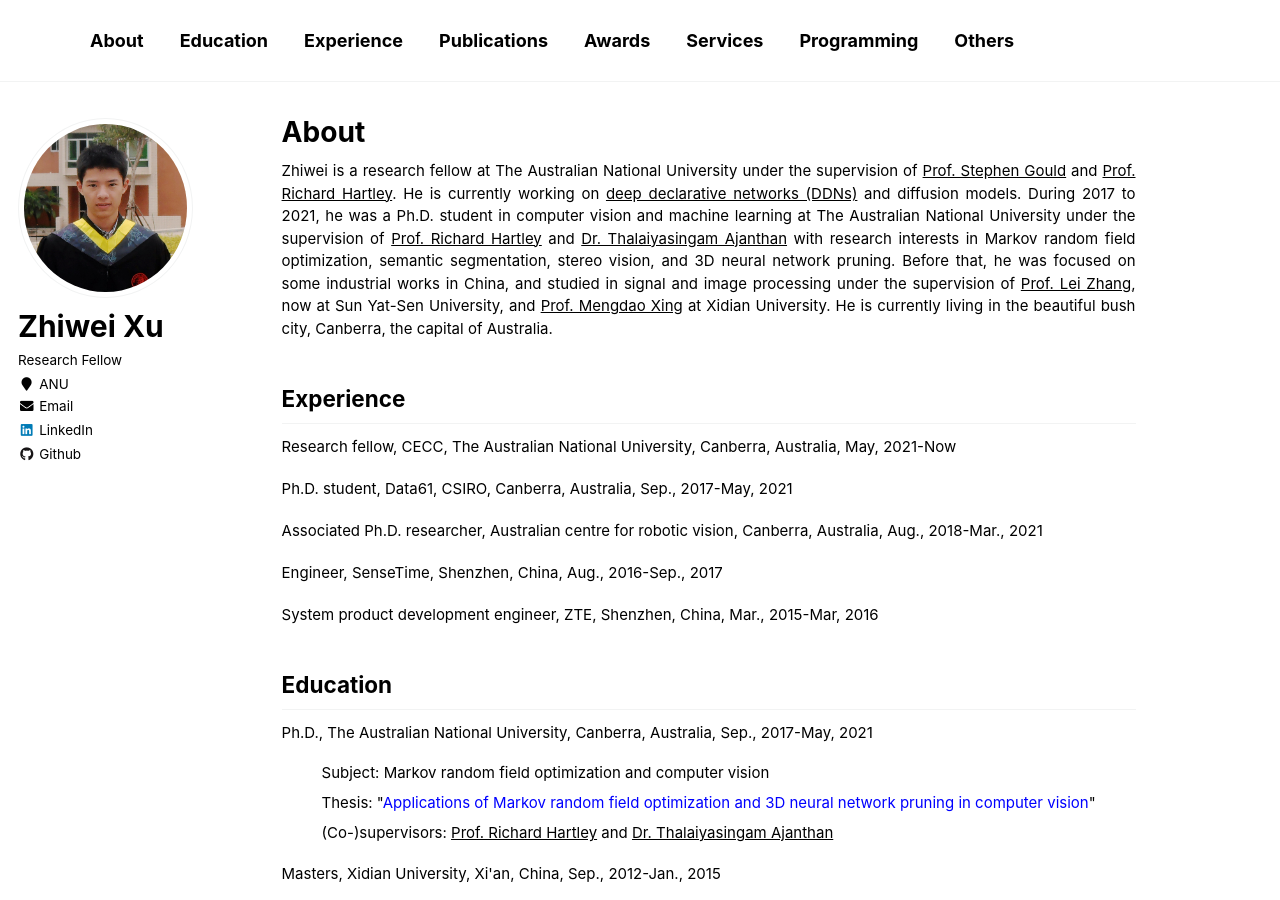
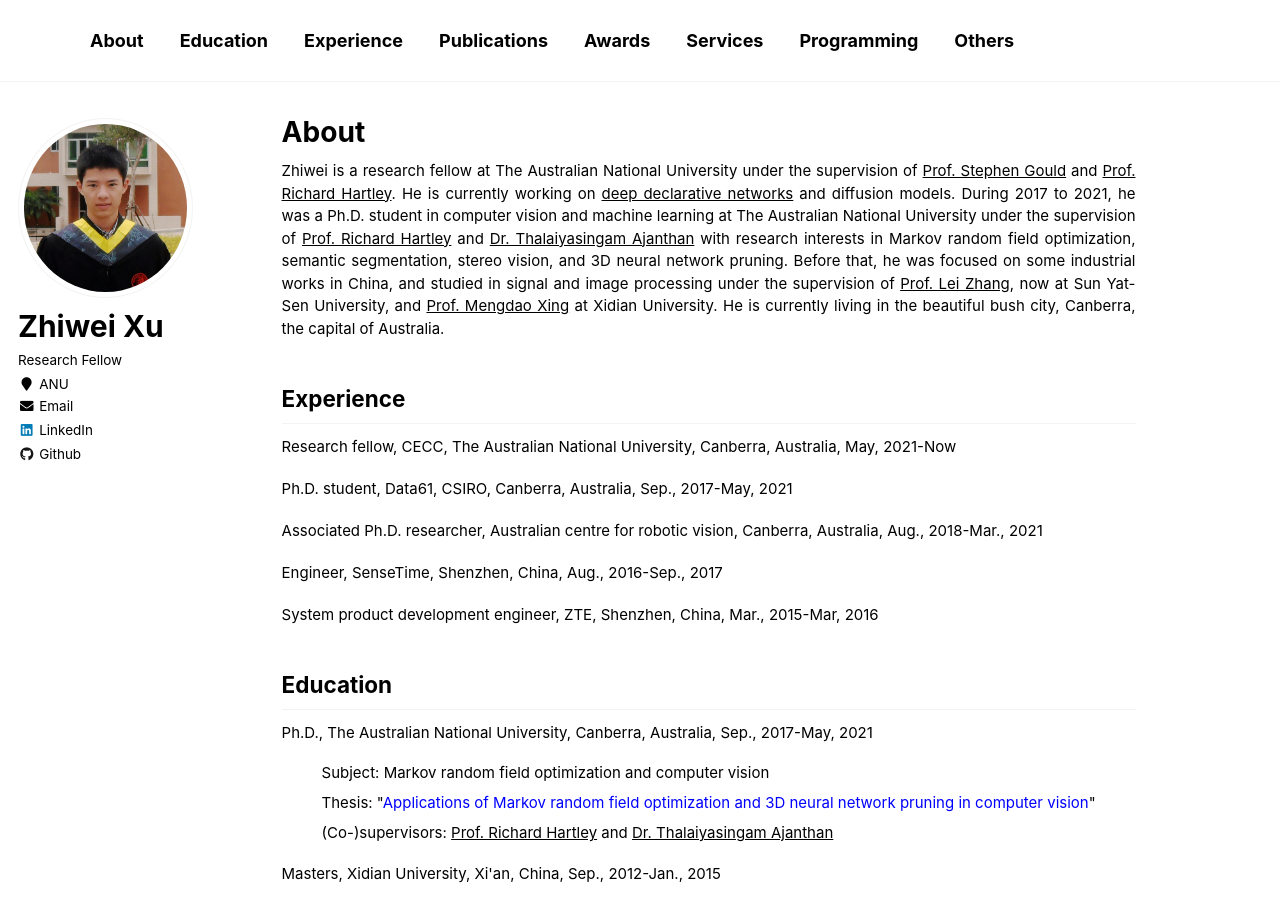
Before and after one commit to zwxu064/zwxu064.github.io, a Jekyll site: the page built from _pages/about.html, in a window 1280 px wide and 900 px high. Built offline with Jekyll 4.4.1, drawn with Linux system fonts in a browser that asks for light colours.

Commit message:
Update about.html

```diff
--- a/_pages/about.html
+++ b/_pages/about.html
@@ -9,7 +9,7 @@
 ---
 
 <p> Zhiwei is a research fellow at The Australian National University under the supervision of <a style="color: inherit; text-decoration: underline;" href="https://users.cecs.anu.edu.au/~sgould/" target="_blank">Prof. Stephen Gould</a> and <a style="color: inherit; text-decoration: underline;" href="http://users.cecs.anu.edu.au/~hartley/" target="_blank">Prof. Richard Hartley</a>.
-  He is currently working on <a style="color: inherit; text-decoration: underline;" href="https://github.com/anucvml/ddn" target="_blank">deep declarative networks (DDNs)</a> and diffusion models.
+  He is currently working on <a style="color: inherit; text-decoration: underline;" href="https://github.com/anucvml/ddn" target="_blank">deep declarative networks</a> and diffusion models.
   During 2017 to 2021, he was a Ph.D. student in computer vision and machine learning at The Australian National University under the supervision of <a style="color: inherit; text-decoration: underline;" href="http://users.cecs.anu.edu.au/~hartley/" target="_blank">Prof. Richard Hartley</a> and <a style="color: inherit; text-decoration: underline;" href="https://tajanthan.github.io/" target="_blank">Dr. Thalaiyasingam Ajanthan</a>
   with research interests in Markov random field optimization, semantic segmentation, stereo vision, and 3D neural network pruning.
   Before that, he was focused on some industrial works in China, and studied in signal and image processing under the supervision of <a style="color: inherit; text-decoration: underline;" href="https://sece.sysu.edu.cn/szll/js/zngz/1361657.htm" target="_blank">Prof. Lei Zhang</a>, now at Sun Yat-Sen University, and  <a style="color: inherit; text-decoration: underline;" href="https://web.xidian.edu.cn/mdxing/" target="_blank">Prof. Mengdao Xing</a> at Xidian University.
```
